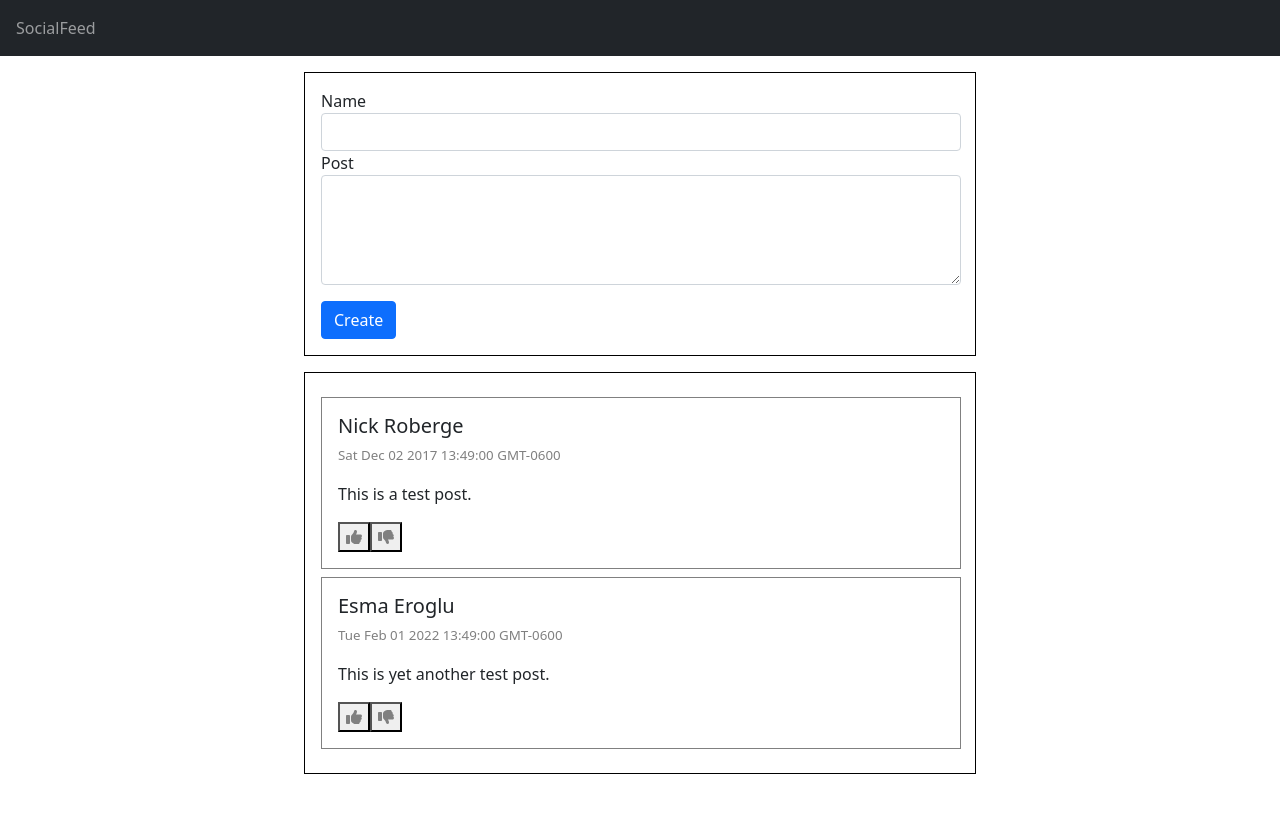
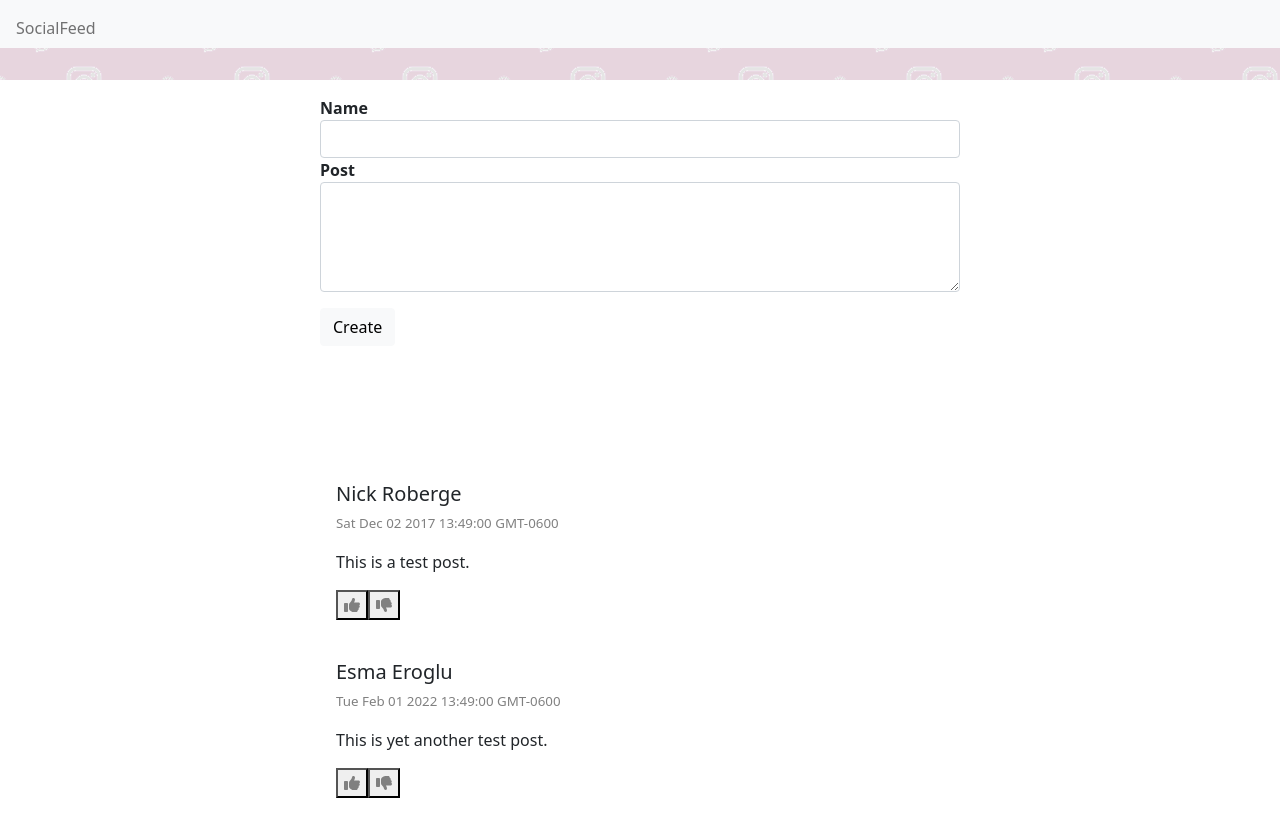
Before and after one commit to n-roberge/socialfeed-react, a React (Create React App) app: page / in a window 1280 px wide. Before the commit the page ends 800 px from the top, so only its background shows below. Built offline with nearby package versions, Linux system fonts and the light colour scheme; the HTML template or start-up script is replaced by a standard one.

Commit message:
timestamp working, added some css

```diff
--- a/src/App.js
+++ b/src/App.js
@@ -1,5 +1,4 @@
 import React, { useState } from 'react';
-import DisplayPosts from './Components/DisplayPosts/DisplayPosts.jsx';
 import CreatePost from './Components/CreatePost/CreatePost.jsx';
 import Post from './Components/Post/Post.jsx';
 import NavBar from './Components/NavBar/NavBar.jsx';
@@ -16,7 +15,7 @@ function App() {
   }
 
   return (
-    <div>
+    <div className='background'>
       <NavBar/>
       <div className = "border-box">
         <CreatePost addNewPost = {addNewEntry}/>
--- a/src/Components/App.css
+++ b/src/Components/App.css
@@ -1,12 +1,19 @@
+.background{
+    background-color: transparent;
+}
+
+html{
+    background-image: url('./Assets/background.png');
+}
+
 .border-box {
-    border: 1px;
-    border-style: solid;
-    border-color: black;
     margin-left: auto;
     margin-right: auto;
-    margin-top: 1em;
-    margin-bottom: 1em;
+    margin-top: 5em;
     padding: 1em;
     width: 42em;
+}
 
+.bs-body-color{
+    background-color: transparent;
 }
--- a/src/Components/CreatePost/CreatePost.jsx
+++ b/src/Components/CreatePost/CreatePost.jsx
@@ -4,9 +4,10 @@ const CreatePost = (props) => {
 
     const [name, setName] = useState();
     const [post, setPost] = useState();
-    const [date, setDate] = useState();
 
     const timestamp = new Date().getTime();
+    const tempTimestamp = Date(timestamp)
+    const [date, setDate] = useState(tempTimestamp);
 
     //prevent reload on submit and add inputs into obj
     function handleSubmit(event){
@@ -24,15 +25,15 @@ const CreatePost = (props) => {
     return (
         <form onSubmit={handleSubmit} style={{"width":"40em"}}>
             <div className='form-group'>
-                <label>Name</label>
+                <label style={{"font-weight":"bold"}}>Name</label>
                 <input value = {name} className = 'form-control' onChange = {(event) => setName(event.target.value)}/>
             </div>
             <div className='form-group'>
-                <label>Post</label>
+                <label style={{"font-weight":"bold"}}>Post</label>
                 <textarea value = {post} rows = "4" className = 'form-control' onChange = {(event) => setPost(event.target.value)}/>
             </div>
 
-            <button type='submit'className='btn btn-primary' style={{'margin-top':'1em'}}>Create</button>
+            <button type='submit'className='btn btn-light' style={{'margin-top':'1em'}}>Create</button>
         </form>
     )
 }
--- a/src/Components/NavBar/NavBar.css
+++ b/src/Components/NavBar/NavBar.css
@@ -3,6 +3,9 @@
 }
 
 .navbar{
-    position: fixed;
+    position: fixed !important;
     top: 0px;
+    width: 100%;
+    height: 3em;
+    margin-bottom: 3em;
 }
--- a/src/Components/NavBar/NavBar.jsx
+++ b/src/Components/NavBar/NavBar.jsx
@@ -2,7 +2,7 @@ import './NavBar.css'
 
 const NavBar = (props) => {
     return (
-        <nav className="navbar navbar-dark bg-dark">
+        <nav className="navbar navbar-light bg-light">
             <span className="navbar-text">
                 SocialFeed
             </span>
--- a/src/Components/Post/Post.css
+++ b/src/Components/Post/Post.css
@@ -5,9 +5,7 @@
 }
 
 .card-body{
-    border-style: solid;
-    border-color: gray;
-    border-width: 1px;
+    background-color: white;
     margin-left: auto;
     margin-right: auto;
     margin-top: .5em;
```
Also changed, not shown: src/Components/Assets/background.png (added), src/Components/CreatePost/CreatePost.css (deleted), src/index.js (line endings or trailing spaces).
